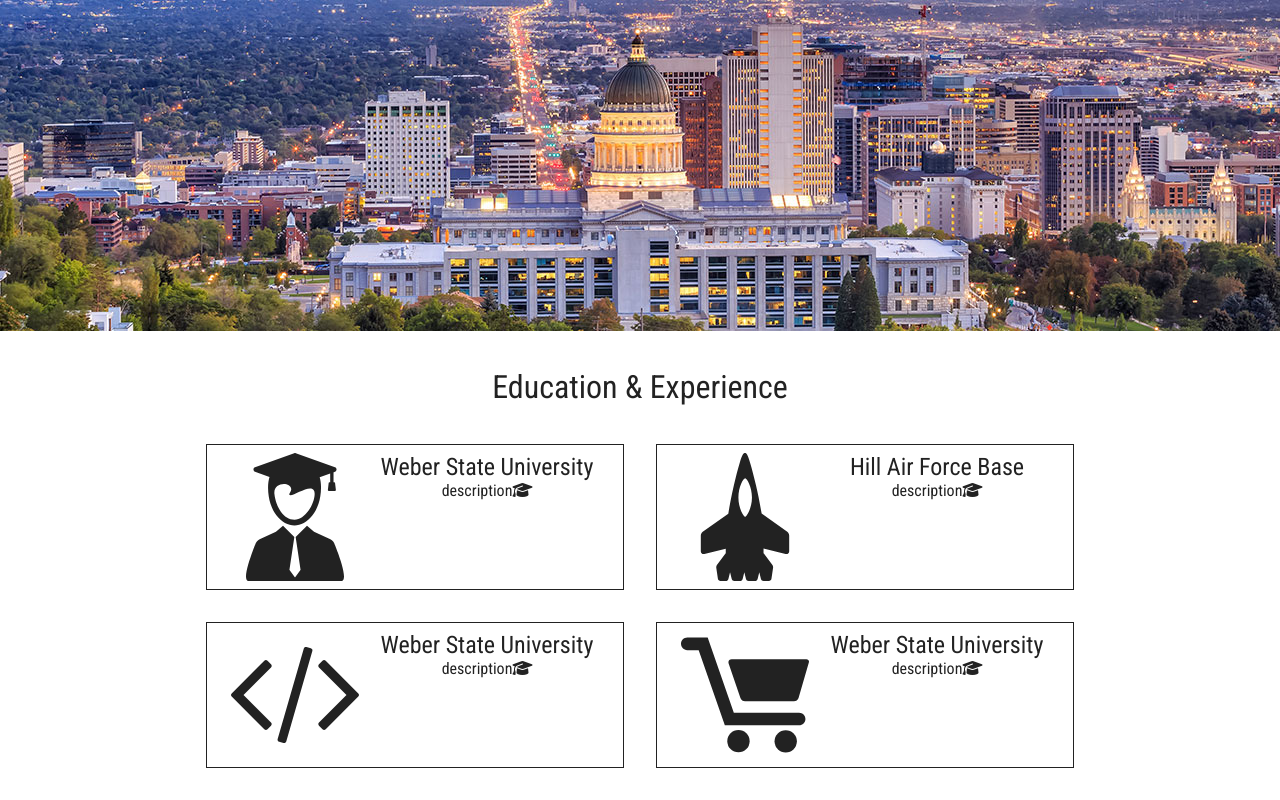
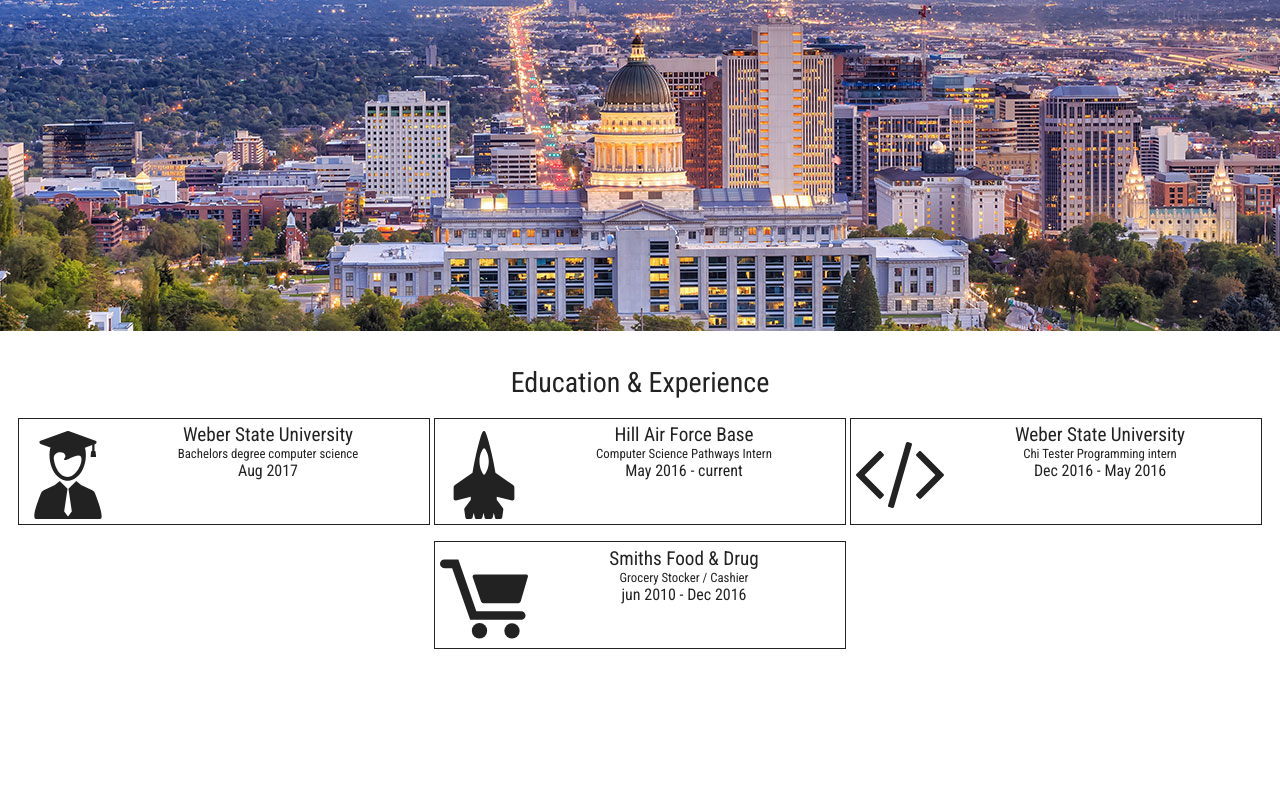
Before and after one commit to cadekynaston/react-portfolio, a React (Create React App) app: page / in a window 1280 px wide. Shown: the part 465-1265 px from the top of the page. After the commit the page ends 1146 px from the top, so only its background shows below. Built offline with nearby package versions, Linux system fonts and the light colour scheme.

Commit message:
Tile changes

```diff
--- a/public/data.js
+++ b/public/data.js
@@ -1,17 +1,16 @@
-export data: {
-  [
-    {
-      title : "Weber State University",
-      img: "./graduate.svg",
-      description: "Bachelors Degree - Computer Science",
-      year: 2017
-    }
-    // }, {
-    //
-    // }, {
-    //
-    // }, {
-    //
-    // }
-  ]
-}
+// const data = {
+//   stuff: [
+//     {
+//       title : "Weber State University",
+//       img: "./graduate.svg",
+//       description: "Bachelors Degree - Computer Science",
+//       year: 2017
+//     } , {
+//       title: "Hill Air Force Base",
+//       img: "./jet.svg",
+//       description: "Pathways Intern - Computer Science",
+//       year: 2017
+//     }
+//   ]
+// }
+// export default data;
--- a/src/App.css
+++ b/src/App.css
@@ -4,10 +4,6 @@
   text-align: center;
   font-family: 'Roboto Condensed', sans-serif;
   color: #222;
-}
-
-h1 {
-  font-weight: normal;
 }
 
 .large-img-container{
@@ -28,14 +24,15 @@
   padding: 1em;
 }
 
+.education-experience h1 {
+  font-weight: normal;
+  font-size: 1.75em;
+}
+
+
 .exp-container {
   display:flex;
-  justify-content: center;
+  justify-content: space-around;
   flex-direction: row;
   flex-wrap: wrap;
 }
-
-
-.App-intro {
-  font-size: large;
-}
--- a/src/App.js
+++ b/src/App.js
@@ -8,6 +8,7 @@
 import code from '../public/code.svg';
 import plane from '../public/plane.svg';
 import grocery from '../public/grocery.svg';
+import data from '../public/data.js';
 
 
 
@@ -23,10 +24,10 @@
         <div className="education-experience">
           <h1>Education & Experience</h1>
           <div className="exp-container">
-            <ExpTile  img={grad} title="Weber State University" description="Bachelors degree in computer science"/>
-            <ExpTile  img={plane} title="Hill Air Force Base" description="Bachelors degree in computer science"/>
-            <ExpTile  img={code} title="Weber State University" description="Bachelors degree in computer science"/>
-            <ExpTile  img={grocery} title="Weber State University" description="Bachelors degree in computer science"/>
+            <ExpTile  img={grad} title="Weber State University" description="Bachelors degree computer science" year='Aug 2017'/>
+            <ExpTile  img={plane} title="Hill Air Force Base" description="Computer Science Pathways Intern" year='May 2016 - current'/>
+            <ExpTile  img={code} title="Weber State University" description="Chi Tester Programming intern" year='Dec 2016 - May 2016'/>
+            <ExpTile  img={grocery} title="Smiths Food & Drug" description="Grocery Stocker / Cashier" year='jun 2010 - Dec 2016'/>
           </div>
         </div>
       </div>
--- a/src/Components/ExpTile/ExpTile.css
+++ b/src/Components/ExpTile/ExpTile.css
@@ -5,22 +5,29 @@
   width: 400px;
   max-width: 600px;
   background-color: white;
-  margin: 1em;
-  padding: .5em;
+  margin-bottom: 1em;
+  padding: .3em;
   border: 1px solid #222;
 }
 
 .description-container {
-  align-items: center;
-  align-self: center;
   flex-grow: 1;
   height: 100%;
 }
 
 .description-container .title {
-  font-size: 1.5em;
+  font-size: 1.2em;
+}
+.description-container .description {
+  font-size: .8em;
+
+}
+
+.description-container .year {
+  vertical-align: bottom;
+
 }
 .icon {
-  height: 8em;
-  margin-left: 1em;
+  height: 5.5em;
+  margin-top: .5em;
 }
--- a/src/Components/ExpTile/ExpTile.js
+++ b/src/Components/ExpTile/ExpTile.js
@@ -11,8 +11,10 @@
             {this.props.title}
           </div>
           <div className="description">
-            description
-            <i className="fa fa-graduation-cap" aria-hidden="true"></i>
+            {this.props.description}
+          </div>
+          <div className="year">
+            {this.props.year}
           </div>
         </div>
       </div>
```
